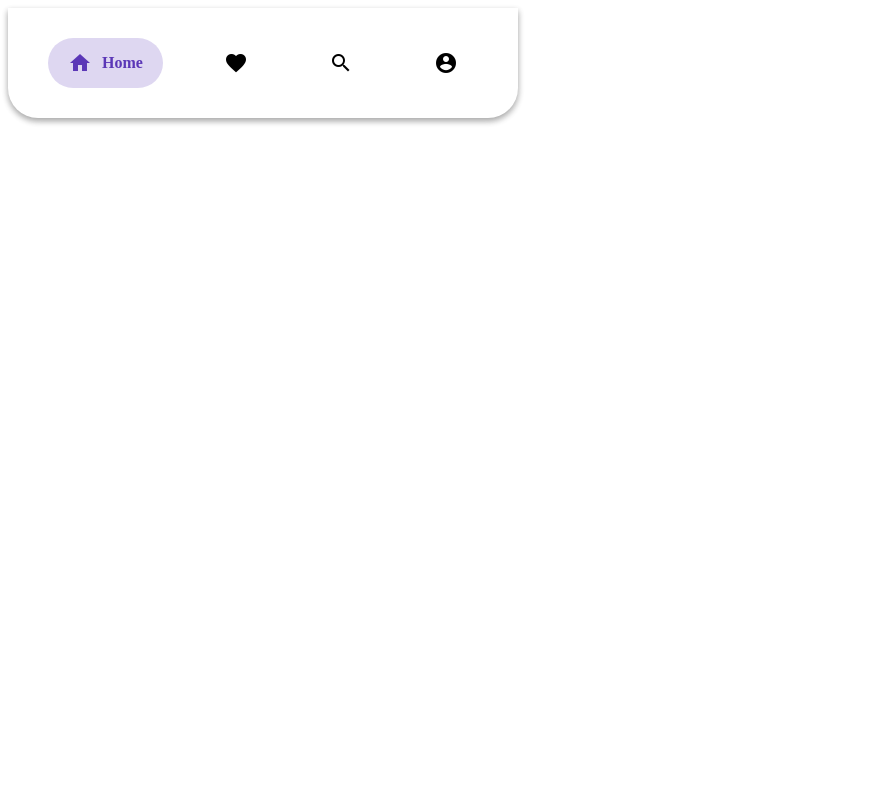
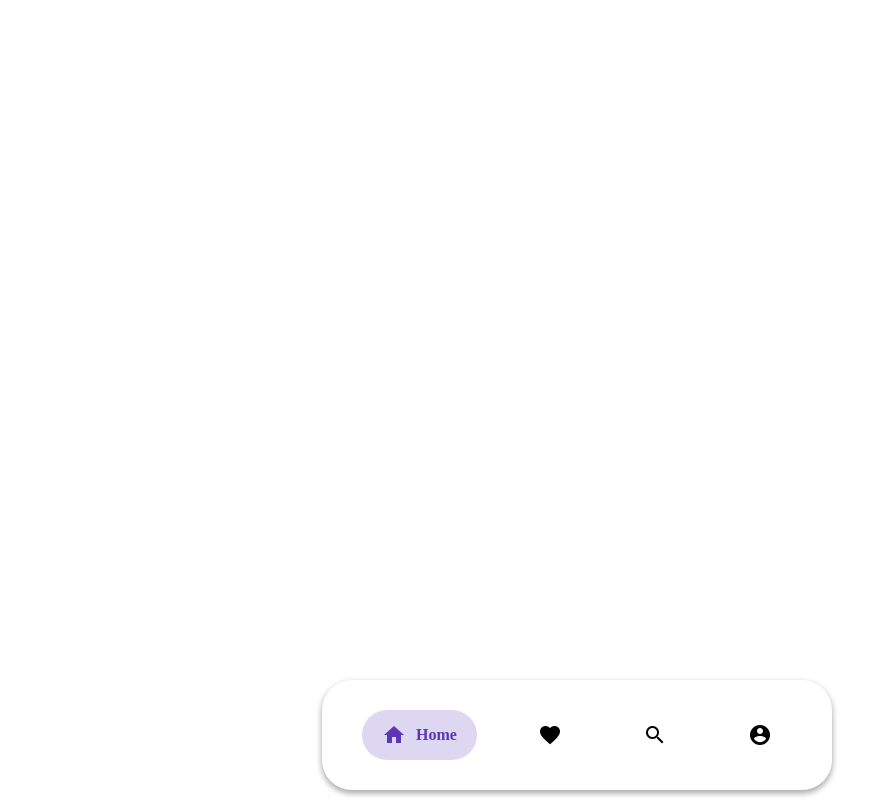
Before and after one commit to vijay0405/tabBarNavigation, a plain HTML site: page index.html in a window 1280 px wide. Shown: the whole page, without its empty margins (0-895 px from the left). Drawn offline with Linux system fonts and the light colour scheme.

Commit message:
bottom center position

```diff
--- a/style.css
+++ b/style.css
@@ -1,12 +1,15 @@
 .tab-nav-container {
     background-color: #fff;
-    border-bottom-right-radius: 30px;
-    border-bottom-left-radius: 30px;
+    border-radius: 30px;
     box-shadow: 0 3px 6px rgba(0, 0, 0, 0.16), 0 3px 6px rgba(0, 0, 0, 0.23);
     display: flex;
     justify-content: space-between;
     padding: 30px;
     width: 450px;
+
+    position: absolute;
+    bottom: 10px;
+    right:35%;
 }
 
 .tab {
```
Also changed, not shown: index.html (+1 -1 lines).
